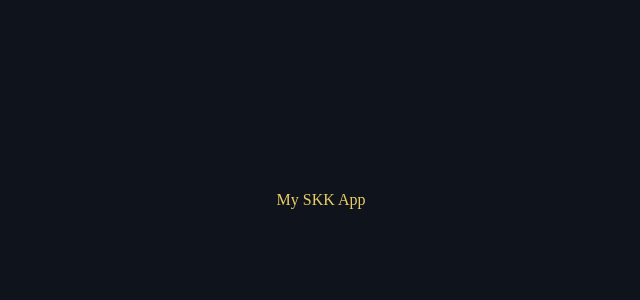
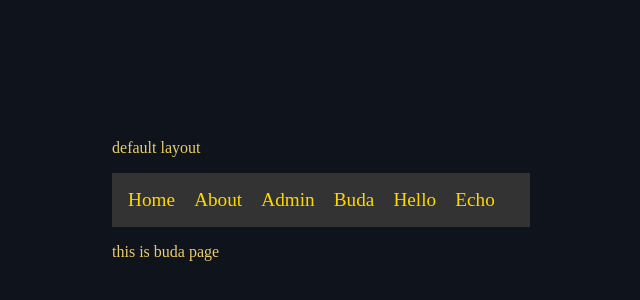
Before and after one commit to ymjoz/shikoku, a Nuxt app in the folder image/frontend/: page /budapest/buda in a window 1280 px wide. Before the commit this address had no page. Shown: the part 208-508 px from the top of the page, without its empty margins (319-959 px from the left). Built offline with nearby package versions, Linux system fonts and the light colour scheme.

Commit message:
feat:add buda page

```diff
--- a/image/frontend/app.vue
+++ b/image/frontend/app.vue
@@ -29,6 +29,34 @@
     color: rgb(234, 205, 103);
   }
 
+  nav {
+    background-color: #333;
+    /* 背景色 */
+    padding: 1em;
+    /* 內邊距 */
+  }
+
+  nav a {
+    color: #fff;
+    /* 文字顏色 */
+    font-size: 1.2em;
+    /* 字體大小 */
+    text-decoration: none;
+    /* 移除下劃線 */
+    margin-right: 1em;
+    /* 右外邊距 */
+  }
+
+  nav a:hover {
+    color: #ffd700;
+    /* 滑鼠懸停時的文字顏色 */
+  }
+
+  nav a.active {
+    font-weight: bold;
+    /* 當前頁面的連結加粗 */
+  }
+
   .gold-link {
     color: gold;
     font-size: 1.2em;
--- a/image/frontend/layouts/admin-dashboard.vue
+++ b/image/frontend/layouts/admin-dashboard.vue
@@ -1,6 +1,13 @@
 <template>
   <div>
     <p>admin dashboard layout</p>
+    <nav>
+      <NuxtLink to="/" class="gold-link">Home</NuxtLink>
+      <NuxtLink to="/about" class="gold-link">About</NuxtLink>
+      <NuxtLink to="/admin" class="gold-link">Admin</NuxtLink>
+      <NuxtLink to="/budapest/buda" class="gold-link">Buda</NuxtLink>
+      <!-- <NuxtLink to="/budapest/pest" class="gold-link">Pest</NuxtLink> -->
+    </nav>
     <slot />
   </div>
 
--- a/image/frontend/layouts/default.vue
+++ b/image/frontend/layouts/default.vue
@@ -1,6 +1,18 @@
 <template>
   <div>
-    <header>My SKK App</header>
+    <!-- <header>My SKK App</header> -->
+    <p>
+      default layout
+    </p>
+    <nav>
+      <NuxtLink to="/" class="gold-link">Home</NuxtLink>
+      <NuxtLink to="/about" class="gold-link">About</NuxtLink>
+      <NuxtLink to="/admin" class="gold-link">Admin</NuxtLink>
+      <NuxtLink to="/budapest/buda" class="gold-link">Buda</NuxtLink>
+      <!-- <NuxtLink to="/budapest/pest" class="gold-link">Pest</NuxtLink> -->
+      <a href="https://egg.helenfit.com/hello" class="gold-link" target="_blank" rel="noopener noreferrer">Hello</a>
+      <a href="https://egg.helenfit.com/echo" class="gold-link" target="_blank" rel="noopener noreferrer">Echo</a>
+    </nav>
     <slot />
   </div>
 
--- a/image/frontend/layouts/skk-base-layout.vue
+++ b/image/frontend/layouts/skk-base-layout.vue
@@ -1,6 +1,13 @@
 <template>
   <div>
     <p>伊米塔 shikoku-base-layout</p>
+    <nav>
+      <NuxtLink to="/" class="gold-link">Home</NuxtLink>
+      <NuxtLink to="/about" class="gold-link">About</NuxtLink>
+      <NuxtLink to="/admin" class="gold-link">Admin</NuxtLink>
+      <NuxtLink to="/budapest/buda" class="gold-link">Buda</NuxtLink>
+      <!-- <NuxtLink to="/budapest/pest" class="gold-link">Pest</NuxtLink> -->
+    </nav>
     <slot />
   </div>
 </template>
--- a/image/frontend/pages/about.vue
+++ b/image/frontend/pages/about.vue
@@ -9,7 +9,6 @@
       <p>
         hello About.
       </p>
-      <NuxtLink to="/" class="gold-link">Home</NuxtLink>
     </div>
 
   </div>
--- a/image/frontend/pages/admin.vue
+++ b/image/frontend/pages/admin.vue
@@ -1,7 +1,6 @@
 <template>
   <div>
     <h1>Admin Dashboard(IT God)</h1>
-    <NuxtLink to="/" class="gold-link">Home</NuxtLink>
   </div>
 </template>
 
--- /dev/null
+++ b/image/frontend/pages/budapest/buda.vue
@@ -0,0 +1,13 @@
+<template>
+  <div>
+    <p>
+      this is buda page
+    </p>
+  </div>
+</template>
+
+<script setup>
+
+</script>
+
+<style lang="scss" scoped></style>
--- a/image/frontend/pages/index.vue
+++ b/image/frontend/pages/index.vue
@@ -1,9 +1,11 @@
 <template>
   <div>
     <h1>Index Page</h1>
-
-    <NuxtLink to="/about" class="gold-link">About</NuxtLink>
-    <NuxtLink to="/admin" class="gold-link">Admin</NuxtLink>
+    <!-- <nav>
+      <NuxtLink to="/about" class="gold-link">About</NuxtLink>
+      <NuxtLink to="/admin" class="gold-link">Admin</NuxtLink>
+      <NuxtLink to="/budapest/buda" class="gold-link">Buda</NuxtLink>
+    </nav> -->
     <WordCount />
     <!-- <AppAlert>
       <p>
```
